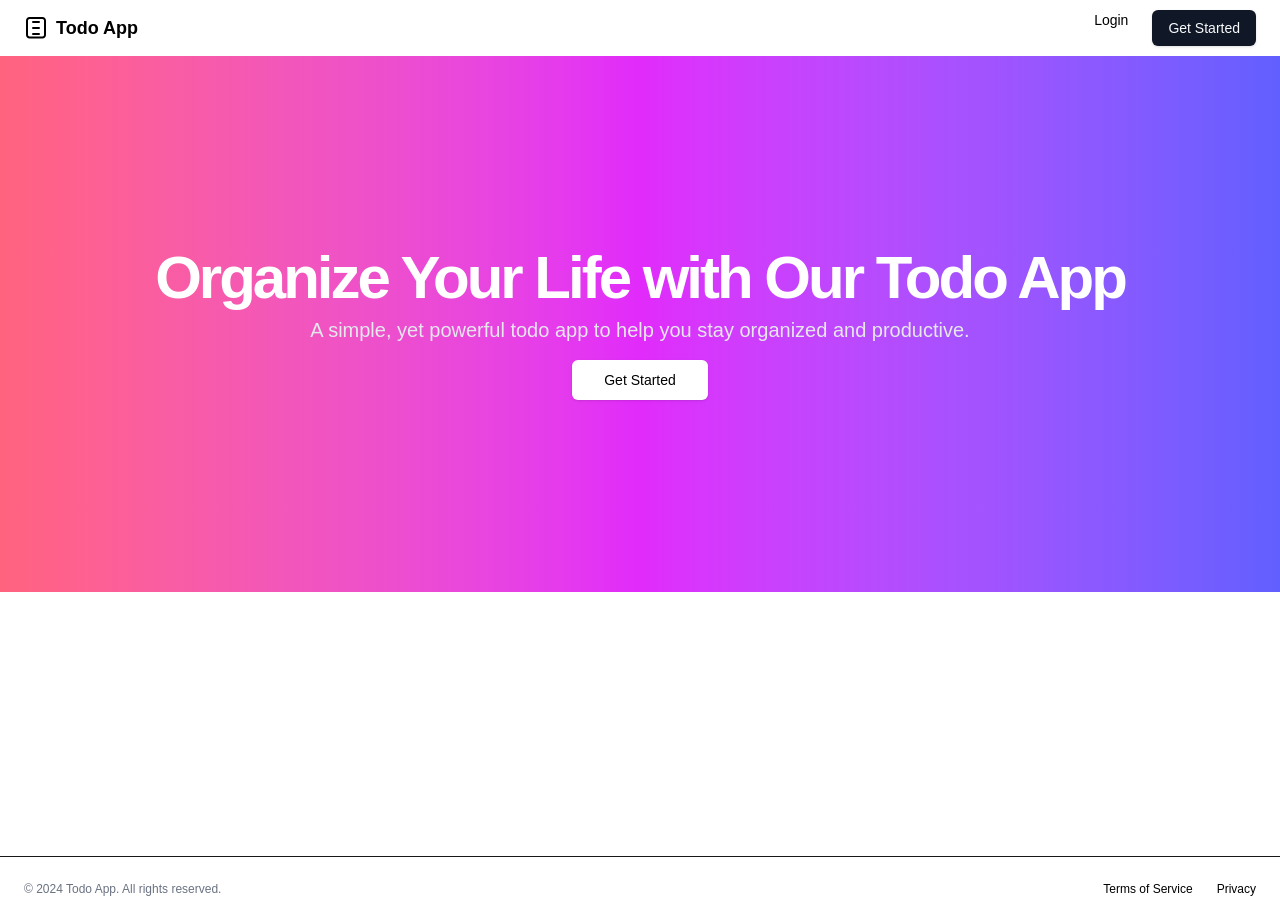
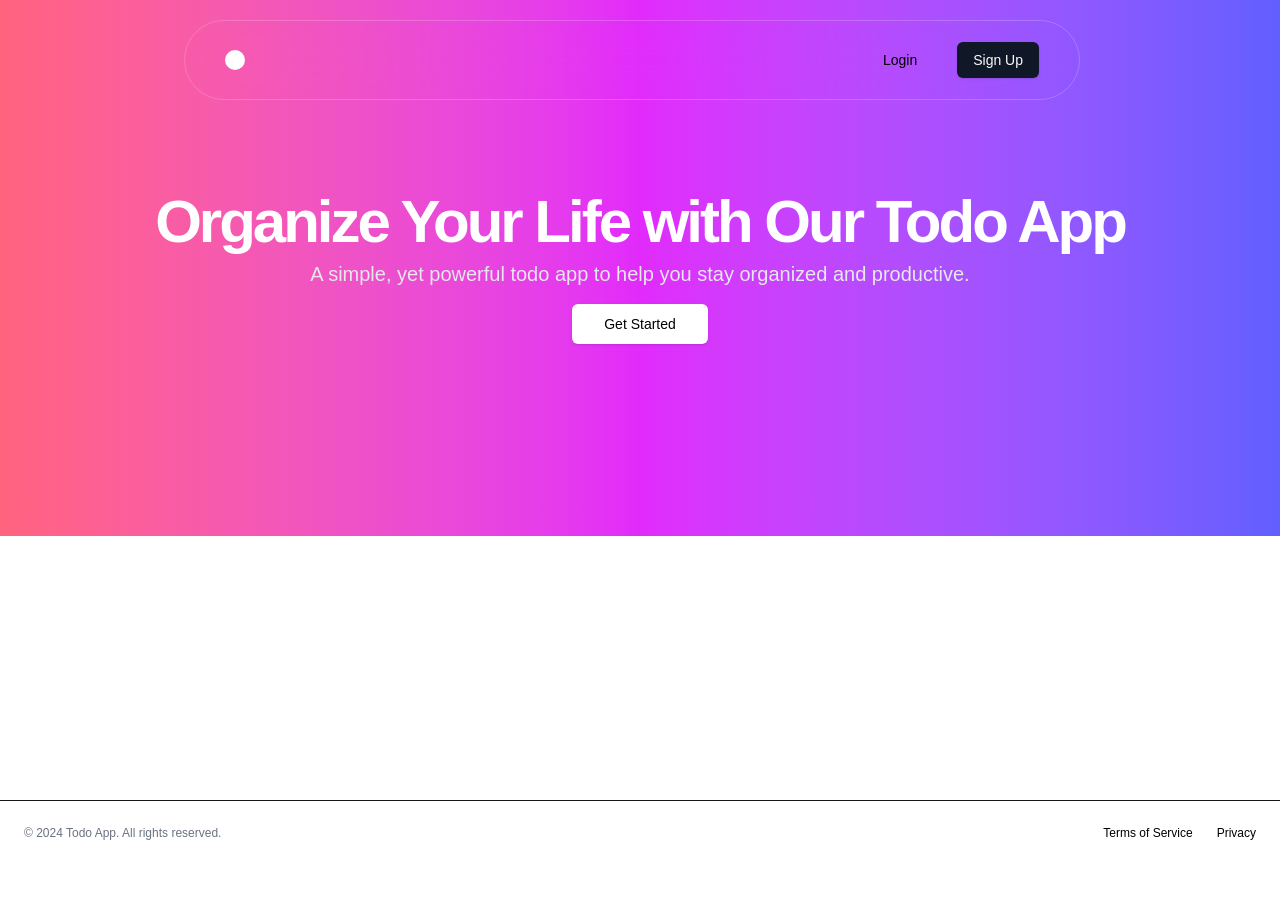
Before and after one commit to DawoodIqbal04/Todo_Saas_App, a Next.js app in the folder frontend/: page / in a window 1280 px wide. After the commit the page ends 865 px from the top, so only its background shows below. Built offline with nearby package versions, Linux system fonts and the light colour scheme.

Commit message:
feat: Implement conditional rendering for navbar authentication buttons

```diff
--- a/frontend/src/components/Navbar.tsx
+++ b/frontend/src/components/Navbar.tsx
@@ -1,42 +1,56 @@
 "use client";
 
 import Link from "next/link";
+import { useState, useEffect } from "react";
+import { useRouter } from "next/navigation";
+
 
 export default function Navbar() {
+  const [isAuthenticated, setIsAuthenticated] = useState(false);
+  const router = useRouter();
+
+  useEffect(() => {
+    // Check for authentication status, e.g., from local storage or a cookie
+    const token = localStorage.getItem("token"); // Placeholder for actual auth check
+    setIsAuthenticated(!!token);
+  }, []);
+
+  const handleLogout = () => {
+    // Perform logout actions, e.g., clear token, redirect
+    localStorage.removeItem("token"); // Placeholder for actual logout
+    setIsAuthenticated(false);
+    router.push("/auth"); // Redirect to login page after logout
+  };
+
   return (
-    <header className="px-4 lg:px-6 h-14 flex items-center bg-transparent">
-      <Link href="/" className="flex items-center justify-center" prefetch={false}>
-        <svg
-          xmlns="http://www.w3.org/2000/svg"
-          width="24"
-          height="24"
-          viewBox="0 0 24 24"
-          fill="none"
-          stroke="currentColor"
-          strokeWidth="2"
-          strokeLinecap="round"
-          strokeLinejoin="round"
-          className="h-6 w-6 text-black dark:text-white"
+    <header className="fixed right-50 z-99 rounded-full bg-none flex items-center h-20 w-[70%]">
+      <div className=" mt-10 rounded-full border border-white/20 px-10 flex items-center justify-between w-full h-full backdrop-blur-xl">
+
+      <div className="h-5 w-5 rounded-full bg-white"></div>
+      <nav className="ml-auto flex items-center gap-4 sm:gap-6">
+        {isAuthenticated ? (
+          <button
+            onClick={handleLogout}
+            className="inline-flex h-9 items-center justify-center rounded-md bg-gray-900 px-4 py-2 text-sm font-medium text-gray-50 shadow transition-colors hover:bg-gray-900/90 focus-visible:outline-none focus-visible:ring-1 focus-visible:ring-gray-950 disabled:pointer-events-none disabled:opacity-50 dark:bg-gray-50 dark:text-gray-900 dark:hover:bg-gray-50/90 dark:focus-visible:ring-gray-300"
           >
-          <path d="M9 12h6" />
-          <path d="M9 18h6" />
-          <path d="M15 6H9" />
-          <path d="M3 4.5a2.5 2.5 0 0 1 2.5-2.5h13A2.5 2.5 0 0 1 21 4.5V19a2.5 2.5 0 0 1-2.5 2.5h-13A2.5 2.5 0 0 1 3 19V4.5Z" />
-        </svg>
-        <span className="ml-2 text-lg font-semibold text-black dark:text-white">Todo App</span>
-      </Link>
-      <nav className="ml-auto flex gap-4 sm:gap-6">
-        <Link href="/auth" className="text-sm font-medium hover:underline underline-offset-4 text-black dark:text-white" prefetch={false}>
+            Logout
+          </button>
+        ) : (
+          <>
+            <Link href="/auth" className="text-sm font-medium hover:bg-white/20 transition-all px-4 py-2 rounded underline-offset-4 text-black dark:text-white" prefetch={false}>
               Login
             </Link>
             <Link
-          href="/todo"
+              href="/auth" // Pointing to the main auth page
               className="inline-flex h-9 items-center justify-center rounded-md bg-gray-900 px-4 py-2 text-sm font-medium text-gray-50 shadow transition-colors hover:bg-gray-900/90 focus-visible:outline-none focus-visible:ring-1 focus-visible:ring-gray-950 disabled:pointer-events-none disabled:opacity-50 dark:bg-gray-50 dark:text-gray-900 dark:hover:bg-gray-50/90 dark:focus-visible:ring-gray-300"
               prefetch={false}
             >
-          Get Started
+              Sign Up
             </Link>
+          </>
+        )}
       </nav>
+      </div>
     </header>
   );
 }
```
Also changed, not shown: 1 other file (tests, documents, lock files or other folders). Lines whose indentation alone changed are shown as unchanged.
